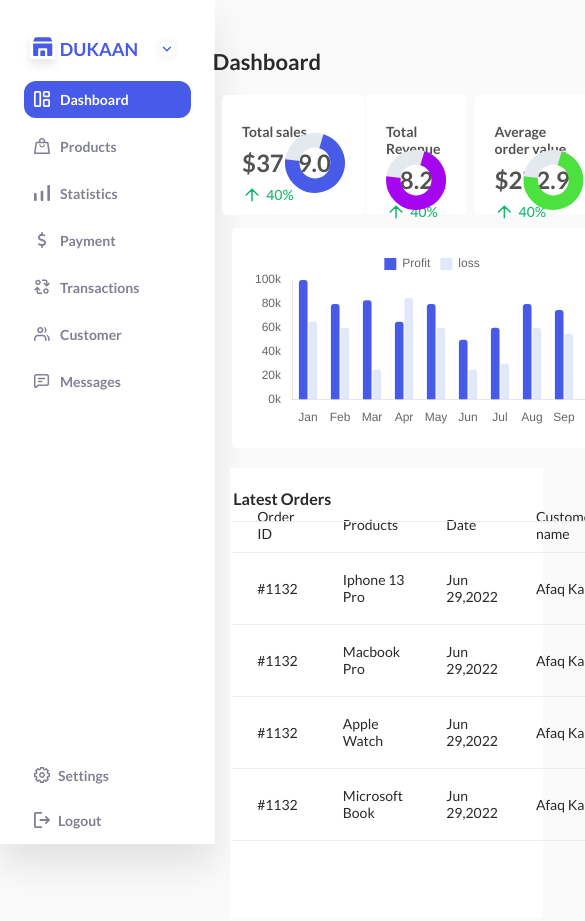
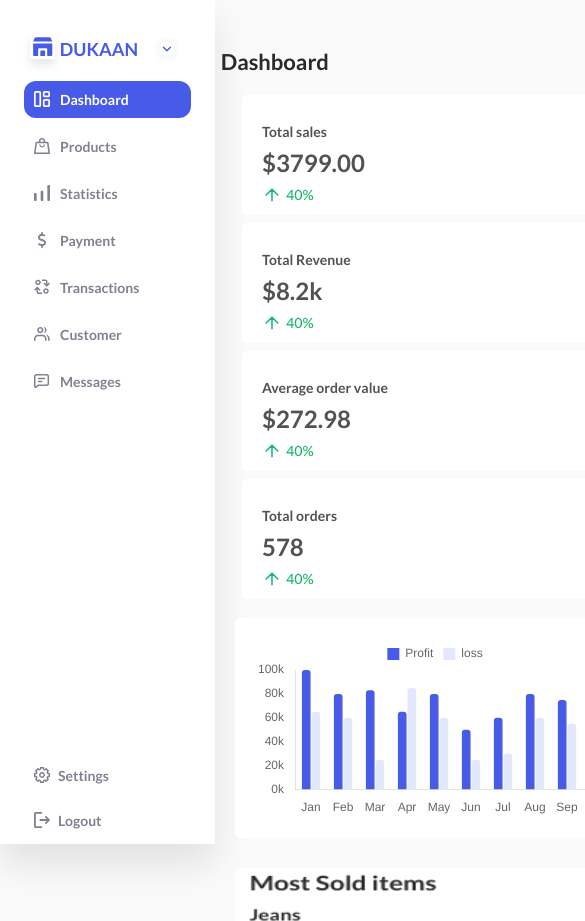
Before and after one commit to Binaya077/codedrops, a plain HTML site: page index.html in a window 390 px wide. Shown: the top 921 px of the page, 585 px wide, since content can reach past the window. Drawn offline with nearby package versions, Linux system fonts and the light colour scheme; some packages are replaced by stand-ins of ours; a script that the page names is missing.

Commit message:
dashboard complete

```diff
--- a/index.html
+++ b/index.html
@@ -354,8 +354,8 @@
         </div>
         <table id="Table1">
           <tr>
-            <th>Order ID</th>
-            <th>Products</th>
+            <th id="orderid">Order ID</th>
+            <th id="productnaming">Products</th>
             <th id="date">Date</th>
             <th id="customername">Customer name</th>
             <th id="countryname">Country</th>
--- a/overall.css
+++ b/overall.css
@@ -200,31 +200,33 @@ a:hover {
   color: #292929;
   font-family: "Lato";
 }
+.main2 {
+  position: absolute;
+  right: 30px;
+  left: 30px;
+  top: -30px;
+  border-radius: 10px;
+  padding: 10px;
+  background-color: #309cff;
+  display: flex;
+  justify-content: space-between;
+}
 .main2 h1 {
-  position: absolute;
-  margin-top: 80px;
-  width: 65%;
-  background-color: #369eff;
-  height: 60px;
-  color: #ffffff;
-  padding: 10px;
-  margin-left: 21%;
-  border-radius: 10px;
-  border: 1px solid #369eff;
-}
-
-/* .main-top2 h1 {
-  font-size: 22px;
-  font-weight: 700;
-  padding-top:10px;
-  color: #292929;
-  font-family: "Lato";
-} */
+  color: #fff;
+}
+.main2 a {
+  font-size: 16px;
+  line-height: 24px;
+  padding: 7px 13px;
+  color: #309cff;
+  background-color: #fff;
+  border-radius: 4px;
+}
 
 .main3 {
   position: absolute;
   margin-top: 38px;
-  width: 82%;
+  width: 84%;
   height: 30px;
   left: 200px;
 }
@@ -363,6 +365,7 @@ a:hover {
   /* overflow: scroll; */
 }
 .main-body2 {
+  position: relative;
   margin-top: 111px;
   margin-left: 235px;
   margin-bottom: 1%;
@@ -899,21 +902,6 @@ input[type="submit"] {
   border-radius: 6px;
   padding: 10px 10px 0px 14px;
 }
-#newproducts {
-  position: absolute;
-  right: 230px;
-  top: 90px;
-  background-color: white;
-  color: #309cff;
-  font-family: "lato";
-  border: 1px solid #309cff;
-  width: 113px;
-  height: 41px;
-  gap: 23px;
-  border-radius: 6px;
-  padding: 10px 10px 0px 40px;
-}
-
 .latestorder {
   width: fit-content;
   margin-top: 2%;
@@ -1334,10 +1322,9 @@ td {
     color: #292929;
     font-family: "Lato";
   }
-  .main-top1 h1
-  {
+  .main-top1 h1 {
     position: absolute;
-    left:15px;
+    left: 15px;
   }
   .main {
     position: absolute;
@@ -1356,7 +1343,6 @@ td {
     right: 0px;
     top: 0;
   }
-
 
   #pfirst {
     width: 210px;
@@ -1408,37 +1394,14 @@ td {
     transform: translate(120%, -30%);
     cursor: pointer;
   }
-  .main-top{
+  .main-top {
     position: absolute;
-    left:95px;
-  }
-
-  nav {
-    position: fixed;
-    top: 0;
-    bottom: 0;
-    height: 100vh;
-    width: 215px;
-    left: 0;
-    background: #fff;
-    box-shadow: 0 20px 35px rgba(0, 0, 0, 0.1);
-  }
-
-  /* #cancel2 {
-    margin-left: 35%;
-    padding: 1px;
-    font-family: "lato";
-  } */
-
-  .main2 h1{
-   position: absolute;
-   left:105px;
-    width: 60%;
-  }
-  #newproducts
-  {
-  position: absolute;
-  right: 50px;
+    left: 95px;
+  }
+
+  #newproducts {
+    position: absolute;
+    right: 50px;
   }
   #productname {
     margin-top: 2%;
@@ -1488,4 +1451,130 @@ td {
   .main-body1 {
     overflow: scroll;
   }
-}
+  .main3 {
+    position: absolute;
+    margin-top: 38px;
+    width: 60%;
+    height: 30px;
+    left: 195px;
+  }
+  .cardcontainer {
+    display: flex;
+    flex-direction: column;
+    gap: 8px;
+  }
+  .cardcontainer .card1 {
+    width: 500px;
+    height: 120px;
+    background: #fff;
+    border-radius: 5px;
+    padding: 20px;
+    transform: translateX(7%);
+  }
+  .cardcontainer .card2 {
+    width: 500px;
+    height: 120px;
+    background: #fff;
+    border-radius: 5px;
+    padding: 20px;
+    transform: translateX(7%);
+  }
+  .cardcontainer .card3 {
+    width: 500px;
+    height: 120px;
+    background: #fff;
+    border-radius: 5px;
+    padding: 20px;
+    transform: translateX(7%);
+  }
+  .cardcontainer .card4 {
+    width: 500px;
+    height: 120px;
+    background: #fff;
+    border-radius: 5px;
+    padding: 20px;
+    transform: translateX(7%);
+  }
+  .graph {
+    float: right;
+    transform: translateY(-75px);
+  }
+  .cardcontainer .card1 p {
+    padding-top: 8px;
+    color: #525252;
+    font-size: 14px;
+    font-weight: 700;
+  }
+  .cardcontainer .card2 p {
+    padding-top: 8px;
+    color: #525252;
+    font-size: 14px;
+    font-weight: 700;
+  }
+  .cardcontainer .card3 p {
+    padding-top: 8px;
+    color: #525252;
+    font-size: 14px;
+    font-weight: 700;
+  }
+  .cardcontainer .card4 p {
+    padding-top: 8px;
+    color: #525252;
+    font-size: 14px;
+    font-weight: 700;
+  }
+  #amount {
+    font-size: 24px;
+    font-weight: 700;
+  }
+  .chartBox {
+    position: absolute;
+    width: 510px !important;
+    height: 220px !important;
+    padding: 20px;
+    border-radius: 5px;
+    left: 40px;
+    top: 580px;
+    background: #ffffff;
+  }
+  .main-body3 {
+    background: #fff;
+    position: absolute;
+    top: 1100px;
+    left: 40px;
+    width: 110%;
+    height: 400px;
+    overflow: scroll;
+  }
+  #Table1 th {
+    padding-top: 10px;
+  }
+  .latestorderborder1 {
+    border-color: #eaecf0;
+    border-style: solid;
+    border-top: none;
+    border-left: none;
+    border-right: none;
+    border-width: 1px 0px 1px 0px;
+    transform: translatey(28px);
+    width: 820px;
+  }
+
+  #progressChart {
+    position: absolute;
+    left: 40px;
+    top: 830px;
+    height: 240px;
+    width: 510px;
+    border-radius: 5px;
+    background: #ffffff;
+  }
+  .main-top3 h1 {
+    font-size: 22px;
+    font-weight: 700;
+    padding-top: 10px;
+    font-family: "Lato";
+    color: #292929;
+    margin-left: 11%;
+  }
+}
```
Also changed, not shown: addproduct.html (+10 -10 lines).
